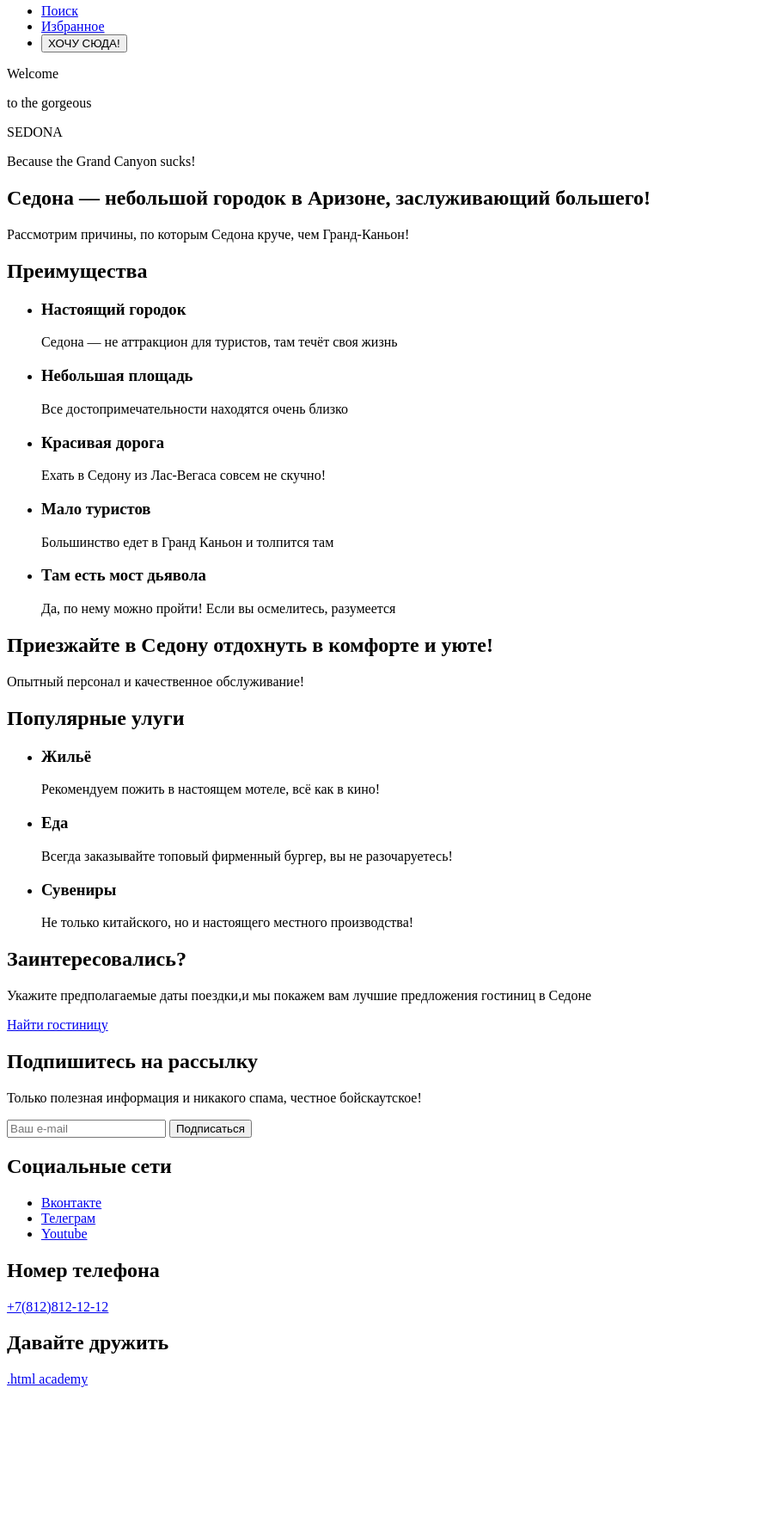
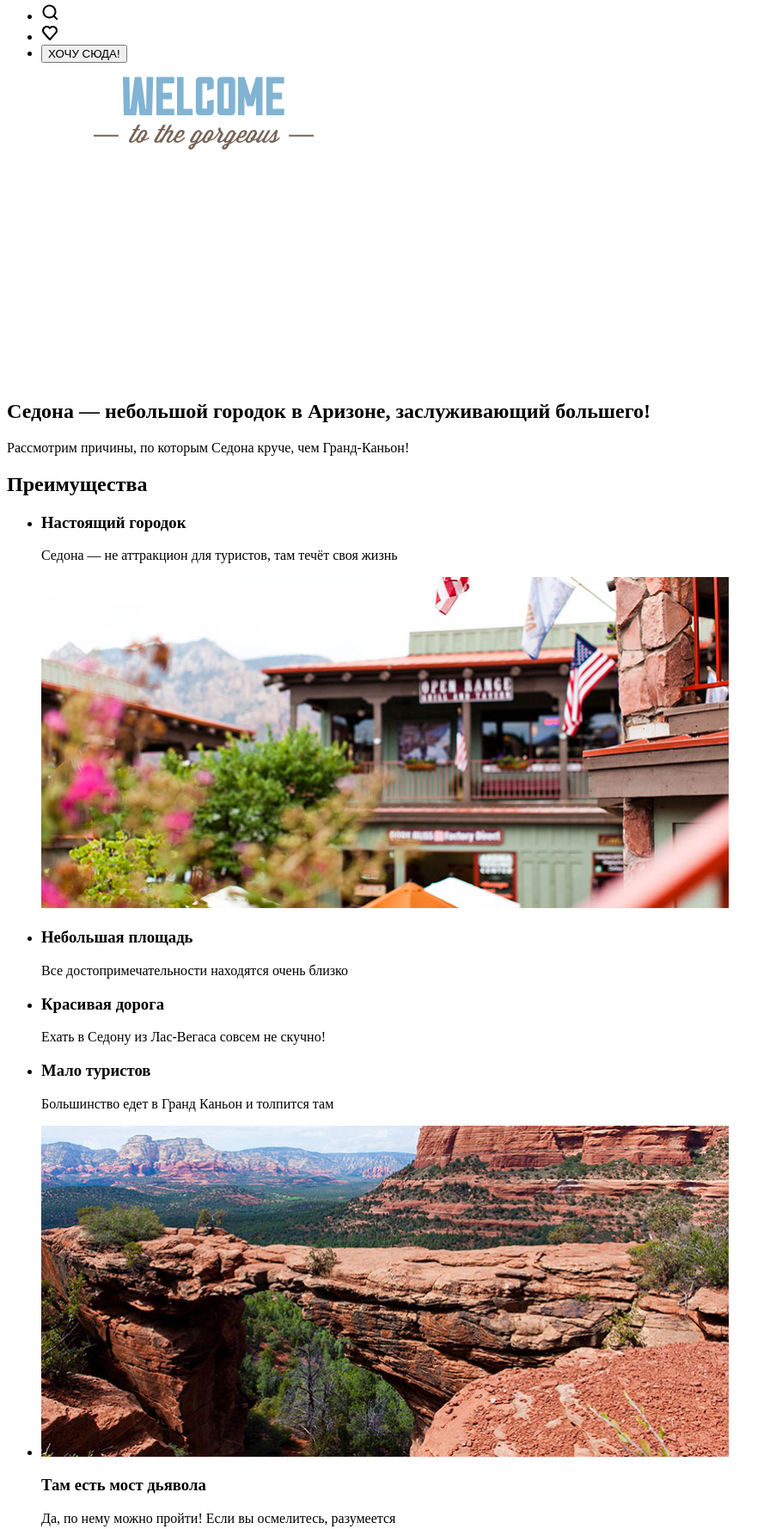
Before and after one commit to htmlacademy-htmlcss/2328241-sedona-37, a plain HTML site: page index.html in a window 1280 px wide. Shown: the part 172-1950 px from the top of the page at 86% size, without its empty margins (0-903 px from the left). Before the commit the page ends 1793 px from the top, so only its background shows below. Drawn offline with Linux system fonts and the light colour scheme.

Commit message:
Добавляет графику

```diff
--- a/index.html
+++ b/index.html
@@ -27,10 +27,10 @@
         </ul>
         <ul class="navigation-list navigation-user">
           <li class="navigation-item">
-            <a class="navigation-link" href="#">Поиск</a>
+            <a class="navigation-link" href="#"><img src="images/search.svg" alt="Поиск"></a>
           </li>
           <li class="navigation-item">
-            <a class="navigation-link" href="#">Избранное</a>
+            <a class="navigation-link" href="#"><img src="images/heart.svg" alt="Избранное"></a>
           </li>
           <li class="navigation-item">
             <button type="navigation" href="#">ХОЧУ СЮДА!</button>
@@ -41,11 +41,9 @@
 
     <!-- мэйн -->
     <main class="main-index">
-      <p>Welcome</p>
-      <p>to the gorgeous</p>
-      <p>SEDONA</p>
-      <p>Because the Grand Canyon sucks!</p>
-
+      <section class="hero">
+      <img src="images/welcome.svg" alt="Welcome">
+      </section>
       <!-- Преимущества города Седона -->
       <section class="advantages">
         <h2>
@@ -57,8 +55,13 @@
         <h2 class="visually-hidden">Преимущества</h2>
         <ul class="advantages-list">
           <li class="advantages-item">
+            <div class="advantages-wrapper-blue">
             <h3 class="advantages-title">Настоящий городок</h3>
             <p>Седона — не аттракцион для туристов, там течёт своя жизнь</p>
+          </div>
+          <div class="advantages-image">
+            <img src="images/photo-1.jpg" alt="Фото города Седона.">
+          </div>
           </li>
           <li class="advantages-item">
             <h3 class="advantages-title">Небольшая площадь</h3>
@@ -73,8 +76,13 @@
             <p>Большинство едет в Гранд Каньон и толпится там</p>
           </li>
           <li class="advantages-item">
+            <div class="advantages-image">
+              <img src="images/devil-bridge.jpg" alt="Мост дьявола.">
+            </div>
+            <div class="advantages-wrapper-blue">
             <h3 class="advantages-title">Там есть мост дьявола</h3>
             <p>Да, по нему можно пройти! Если вы осмелитесь, разумеется</p>
+            </div>
           </li>
         </ul>
       </section>
@@ -90,16 +98,19 @@
         <h2 class="visually-hidden">Популярные улуги</h2>
         <ul class="advantages-list">
            <li class="advantages-item">
+            <img src="images/housing.svg" alt="Жильё.">
              <h3 class="advantages-title">Жильё</h3>
              <p class="advantages-description">Рекомендуем пожить в настоящем мотеле,
                всё как в кино!</p>
            </li>
            <li class="advantages-item">
+            <img src="images/food.svg" alt="Еда.">
              <h3 class="advantages-title">Еда</h3>
              <p class="advantages-description">Всегда заказывайте
                топовый фирменный бургер, вы не разочаруетесь!</p>
            </li>
            <li class="advantages-item">
+            <img src="images/souvenirs.svg" alt="Сувениры.">
              <h3 class="advantages-title">Сувениры</h3>
              <p class="advantages-description">Не только китайского,
                но и настоящего местного производства!</p>
@@ -134,16 +145,13 @@
          <h2 class="visually-hidden">Социальные сети</h2>
          <ul class="footer-social-list">
            <li class="footer-social-item">
-             <a class="button" href="https://vk.com/htmlacademy">
-               <span class="visually-hidden">Вконтакте</span></a>
+             <a class="button" href="https://vk.com/htmlacademy"><img src="images/logo-vk.svg" alt="Вконтакте."></a>
            </li>
            <li class="footer-social-item">
-             <a class="button" href="https://t.me/htmlacademy">
-               <span class="visually-hidden">Телеграм</span></a>
+             <a class="button" href="https://t.me/htmlacademy"><img src="images/logo-telegram.svg" alt="Telegram."></a>
            </li>
            <li class="footer-social-item">
-             <a class="button" href="https://www.youtube.com/user/htmlacademy">
-               <span class="visually-hidden">Youtube</span></a>
+             <a class="button" href="https://www.youtube.com/user/htmlacademy"><img src="images/logo-youtube.svg" alt="Youtube."></a>
            </li>
          </ul>
 
@@ -157,7 +165,7 @@
     <!-- Ссылка на академию -->
      <section class="htmlacademy">
          <h2 class="visually-hidden">Давайте дружить</h2>
-         <a class="htmlacademy-link" href="https://htmlacademy.ru/">.html academy</a>
+         <a class="htmlacademy-link" href="https://htmlacademy.ru/"><img src="images/Logo-htmlacademy.svg" alt="html academy."></a>
        </section>
     </footer>
   </body>
```
Also changed, not shown: catalog.html (+18 -19 lines), images/Vector-2.png (deleted), images/Vector-3.png (deleted), images/Vector.png (deleted), images/cards.svg (renamed from images/Vector-5.svg), images/devil-bridge.jpg (renamed from images/photo-2.jpg), images/housing.svg (renamed from images/Vector.svg), images/list.svg (renamed from images/Vector-7.svg), images/logo-telegram.svg (renamed from images/Social.svg), images/logo-vk.svg (renamed from images/Vector-3.svg), images/logo-youtube.svg (renamed from images/Vector-4.svg), images/rating-star.svg (renamed from images/Vector-8.svg), images/screen.svg (renamed from images/Vector-6.svg), images/souvenirs.svg (renamed from images/Vector-2.svg), 1 more files.
